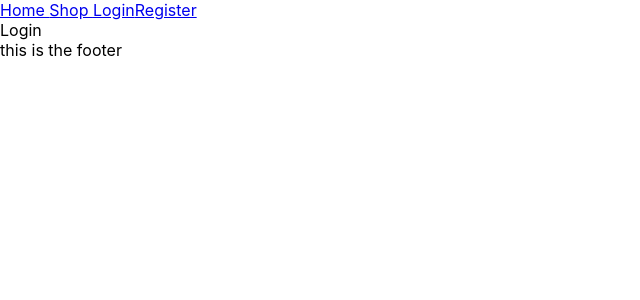
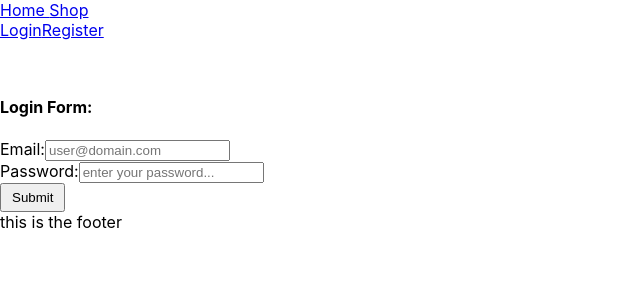
Before and after one commit to mvanzo/Client_Stu_Knits, a React (Create React App) app: page /login in a window 1280 px wide. Shown: the top 300 px of the page, without its empty margins (0-640 px from the left). Built offline with nearby package versions, Linux system fonts and the light colour scheme.

Commit message:
user can log in, navbar ternary if current user

```diff
--- a/src/App.js
+++ b/src/App.js
@@ -33,10 +33,10 @@ export default function App() {
     return (
         <Router>
             <div>
-                <Navbar />
+                <Navbar currentUser={currentUser} />
                 <Routes>
                     <Route path="/" element={<Home />} />
-                    <Route path="/login" element={<Login />} />
+                    <Route path="/login" element={<Login currentUser={currentUser} setCurrentUser={setCurrentUser} />} />
                     <Route path="/register" element={<Register currentUser={currentUser} setCurrentUser={setCurrentUser} />} />
                     <Route
                         path="/shop"
--- a/src/components/layout/Navbar.jsx
+++ b/src/components/layout/Navbar.jsx
@@ -1,13 +1,19 @@
 import { Link } from "react-router-dom"
 
-export default function Navbar(){
+export default function Navbar({ currentUser }){
     return(
         <>
         <nav>
             <Link to='/'> Home </Link>
             <Link to='/shop'> Shop </Link>
-            <Link to='/login'>Login</Link>
-            <Link to='/register'>Register</Link>
+            {currentUser ?
+            <Link to='/logout'> Log Out </Link>
+            :
+            <div>
+                <Link to='/login'>Login</Link>
+                <Link to='/register'>Register</Link>
+            </div>
+            }
         </nav>
         </>
     )
--- a/src/components/pages/Login.jsx
+++ b/src/components/pages/Login.jsx
@@ -1,7 +1,71 @@
-export default function Login() {
-    return(
-        <div>
-            Login
+import { useState } from 'react'
+import axios from 'axios'
+import jwt_decode from 'jwt-decode'
+import { Navigate } from 'react-router-dom'
+
+export default function Login({ currentUser, setCurrentUser, setShowForm }) {
+  const [form, setForm] = useState({
+    email: '',
+    password: ''
+  })
+  const [msg, setMessage] = useState('')
+
+  const handleFormSubmit = async e => {
+    e.preventDefault()
+    try {
+      // post to the backend with the form data to login
+      const response = await axios.post(`${process.env.REACT_APP_SERVER_URL}/api-v1/users/login`, form)
+      // decode the token that is sent to use
+      const { token } = response.data
+      const decoded = jwt_decode(token)
+      // save the token in localstorage
+      localStorage.setItem('jwt', token)
+      // set the app state to the logged in user
+      setCurrentUser(decoded)
+    } catch (err) {
+      // handle errors suchs as wrong credentials
+      if (err.response.status === 400) {
+        console.log(err.response.data)
+        setMessage(err.response.data.msg)
+      }
+      console.log(err)
+    }
+  }
+
+  if (currentUser) return <Navigate to='/' />
+
+  return (
+    <div>
+      <p>{msg ? `the server has a message for you: ${msg}` : ''}</p>
+
+      <form onSubmit={handleFormSubmit}>
+        <br />
+        <h4>Login Form:</h4>
+        <div className="form-group">
+          <label className='form-label mt-4' htmlFor="email">Email:</label>
+          <input
+            id="email"
+            placeholder='user@domain.com'
+            type="email"
+            onChange={e => setForm({ ...form, email: e.target.value })}
+            value={form.email}
+          />
         </div>
-    )
+
+        <div class="form-group">
+          <label className='form-label mt-4' htmlFor="password">Password:</label>
+          <input
+            id="password"
+            type="password"
+            placeholder="enter your password..."
+            onChange={e => setForm({ ...form, password: e.target.value })}
+            value={form.password}
+          />
+
+        </div>
+
+        <input className="btn  btn-game-choices m-3 mx-5 btn-md btn-primary container-mini" style={{ padding: '5px 10px' }} type="submit" />
+      </form>
+    </div>
+  )
 }
--- a/src/components/pages/Register.jsx
+++ b/src/components/pages/Register.jsx
@@ -31,7 +31,6 @@ export default function Register({ currentUser, setCurrentUser }) {
                 const decoded = jwt_decode(token)
                 // log the user in
                 setCurrentUser(decoded)
-                setShowForm(false)
             } else {
                 setMsg("the two passwords you entered do not match 🥴")
             }
```
